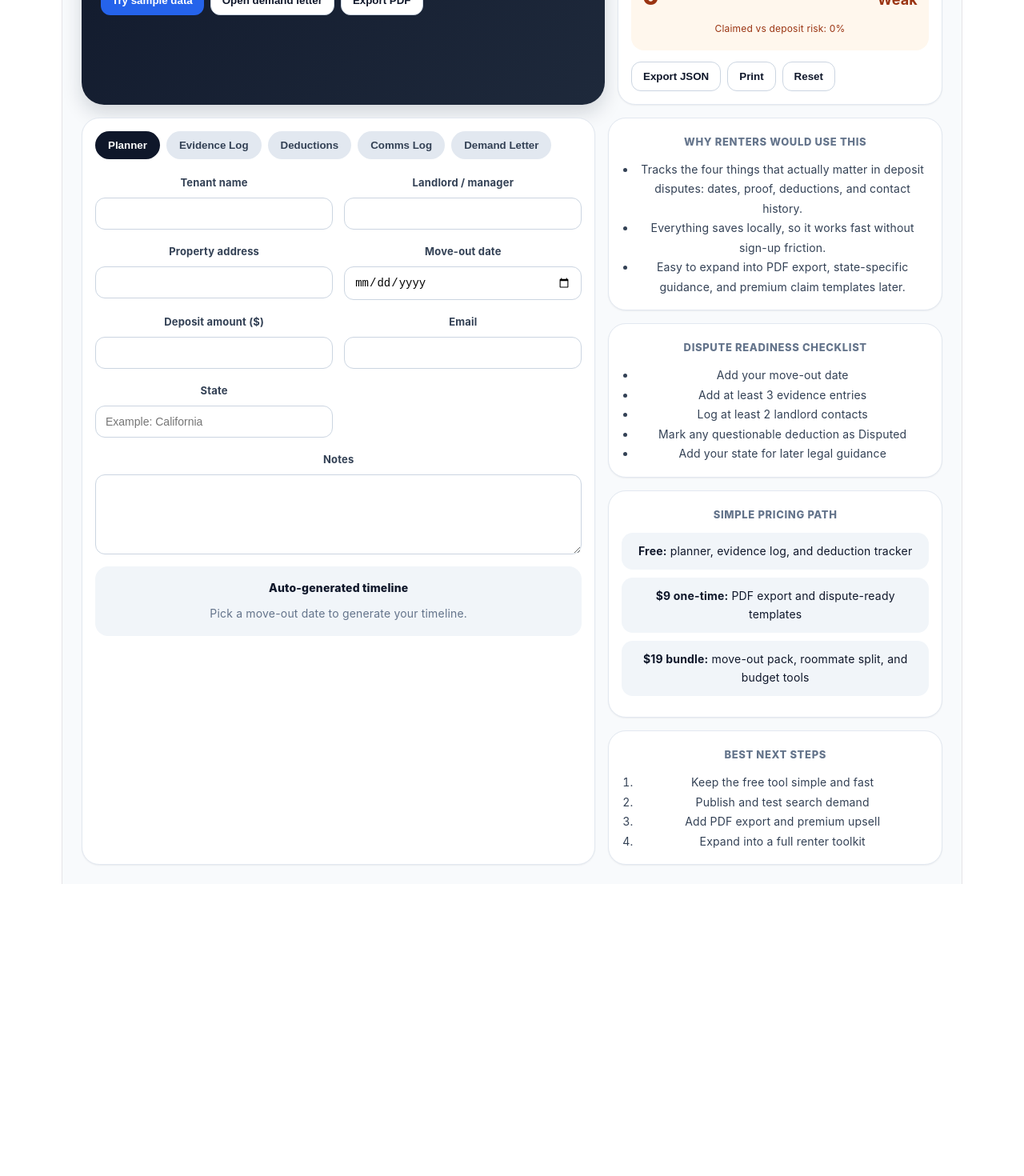
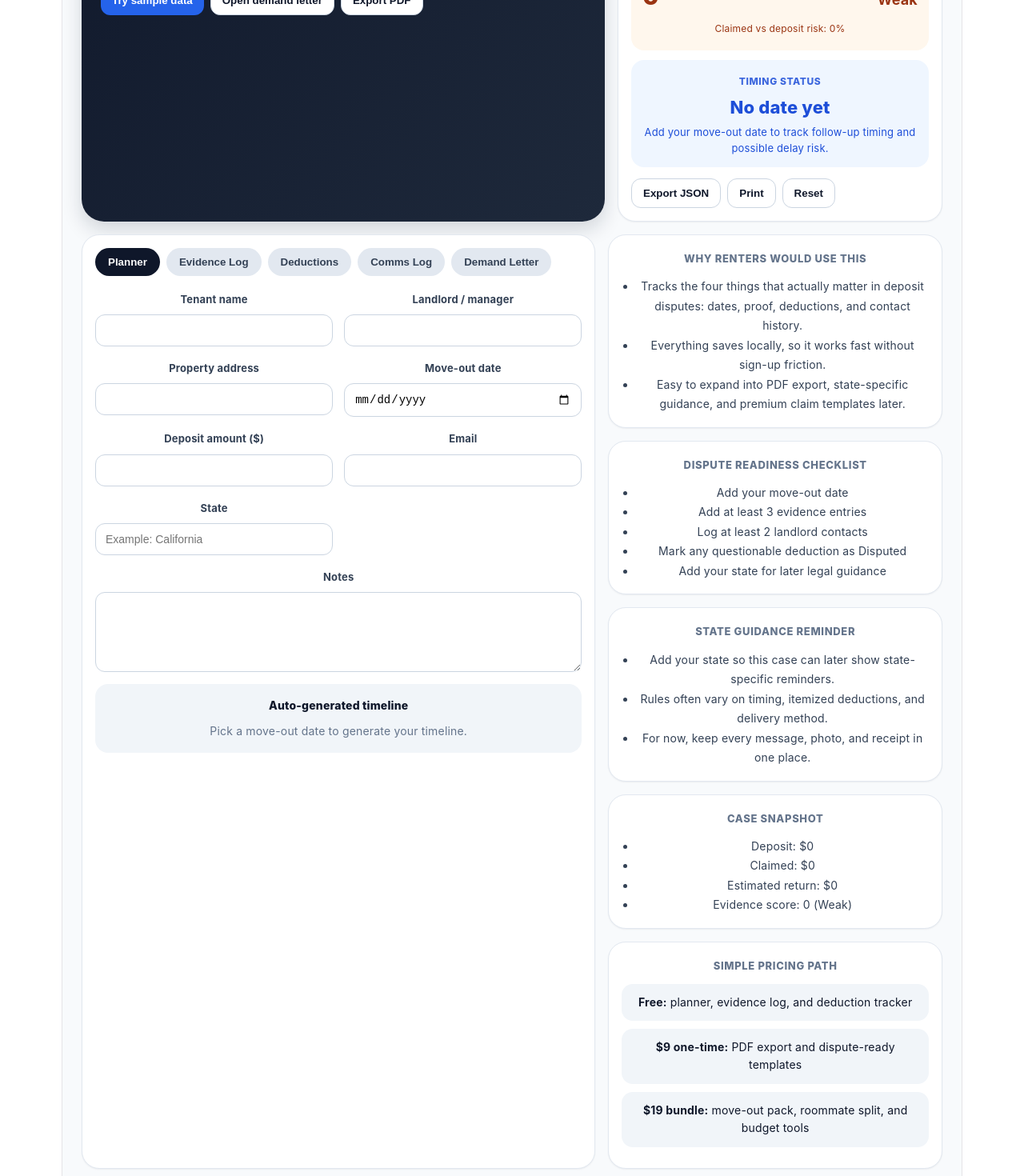
Before and after one commit to rlatjdwhd102677-lang/moveout-toolkit, a React (Vite) app: page / in a window 1280 px wide. Shown: the part 340-1810 px from the top of the page at 80% size. Before the commit the page ends 1445 px from the top, so only its background shows below. Built offline with nearby package versions, Linux system fonts and the light colour scheme.

Commit message:
v4 add timing status and state guidance

```diff
--- a/src/App.jsx
+++ b/src/App.jsx
@@ -1,7 +1,7 @@
 import { useEffect, useMemo, useState } from "react";
 
 export default function DepositDefender() {
-  const STORAGE_KEY = "deposit-defender-v3-fixed";
+  const STORAGE_KEY = "deposit-defender-v4";
 
   const defaultState = {
     tenantName: "",
@@ -150,12 +150,83 @@ export default function DepositDefender() {
   const evidenceLabel = evidenceStrength >= 75 ? "Strong" : evidenceStrength >= 45 ? "Medium" : "Weak";
   const depositRiskPercent = deposit > 0 ? Math.min(100, Math.round((totalClaimed / deposit) * 100)) : 0;
 
+  const daysSinceMoveOut = useMemo(() => {
+    if (!data.moveOutDate) return null;
+    const today = new Date();
+    const move = new Date(data.moveOutDate);
+    const ms = today.setHours(0, 0, 0, 0) - move.setHours(0, 0, 0, 0);
+    return Math.floor(ms / (1000 * 60 * 60 * 24));
+  }, [data.moveOutDate]);
+
+  const overdueStatus = useMemo(() => {
+    if (!data.moveOutDate) {
+      return {
+        label: "No date yet",
+        tone: "neutral",
+        message: "Add your move-out date to track follow-up timing and possible delay risk.",
+      };
+    }
+
+    if (daysSinceMoveOut < 0) {
+      return {
+        label: "Upcoming",
+        tone: "neutral",
+        message: `Move-out is ${Math.abs(daysSinceMoveOut)} day(s) away. Keep collecting evidence before handoff.`,
+      };
+    }
+
+    if (daysSinceMoveOut <= 21) {
+      return {
+        label: "On track",
+        tone: "good",
+        message: `${daysSinceMoveOut} day(s) since move-out. This is the window to monitor updates and keep records clean.`,
+      };
+    }
+
+    if (daysSinceMoveOut <= 30) {
+      return {
+        label: "Follow up now",
+        tone: "warn",
+        message: `${daysSinceMoveOut} day(s) since move-out. If you still have no clear update, a follow-up message is probably due now.`,
+      };
+    }
+
+    return {
+      label: "Potentially overdue",
+      tone: "risk",
+      message: `${daysSinceMoveOut} day(s) since move-out. You may need to send a stronger follow-up and prepare a demand letter.`,
+    };
+  }, [data.moveOutDate, daysSinceMoveOut]);
+
   const disputeChecklist = [
     data.moveOutDate ? "Move-out date added" : "Add your move-out date",
     evidenceCount >= 3 ? "Evidence log is building well" : "Add at least 3 evidence entries",
     commsCount >= 2 ? "Communication history logged" : "Log at least 2 landlord contacts",
     data.issues.some((x) => x.status === "Disputed") ? "Disputed deduction identified" : "Mark any questionable deduction as Disputed",
     data.stateName ? `State entered: ${data.stateName}` : "Add your state for later legal guidance",
+  ];
+
+  const stateGuidance = useMemo(() => {
+    if (!data.stateName) {
+      return [
+        "Add your state so this case can later show state-specific reminders.",
+        "Rules often vary on timing, itemized deductions, and delivery method.",
+        "For now, keep every message, photo, and receipt in one place.",
+      ];
+    }
+
+    return [
+      `State entered: ${data.stateName}. Treat this as an organizational reminder, not legal advice.`,
+      "Check your state's deadline expectations for deposit return and itemized deductions.",
+      "Confirm whether written notice, mailing address, or certified delivery matters in your area.",
+    ];
+  }, [data.stateName]);
+
+  const summaryHighlights = [
+    `Deposit: $${deposit.toLocaleString()}`,
+    `Claimed: $${totalClaimed.toLocaleString()}`,
+    `Estimated return: $${estimatedReturn.toLocaleString()}`,
+    `Evidence score: ${evidenceStrength} (${evidenceLabel})`,
   ];
 
   const downloadJson = () => {
@@ -185,7 +256,7 @@ export default function DepositDefender() {
           .join(NL)
       : "- No disputed deductions entered yet.";
 
-    const evidenceItems = data.evidence
+    const evidenceLines = data.evidence
       .filter((item) => item.fileRef || item.note)
       .slice(0, 5)
       .map((item) => {
@@ -195,8 +266,8 @@ export default function DepositDefender() {
         return `- ${dateText}: ${item.room}${fileText}${noteText}`;
       });
 
-    const evidenceText = evidenceItems.length
-      ? evidenceItems.join(NL)
+    const evidenceText = evidenceLines.length
+      ? evidenceLines.join(NL)
       : "- No evidence items listed yet.";
 
     const parts = [
@@ -261,6 +332,7 @@ export default function DepositDefender() {
       `Claimed deductions tracked: $${totalClaimed.toLocaleString()}`,
       `Estimated return: $${estimatedReturn.toLocaleString()}`,
       `Evidence strength: ${evidenceStrength} (${evidenceLabel})`,
+      `Timing status: ${overdueStatus.label}`,
       "",
       "Disputed / review deductions:",
       ...issueLines,
@@ -436,6 +508,11 @@ export default function DepositDefender() {
       background: "#fff7ed",
       marginTop: "12px",
     },
+    warningCard: {
+      borderRadius: "16px",
+      padding: "14px",
+      marginTop: "12px",
+    },
     mainGrid: {
       display: "grid",
       gridTemplateColumns: "1.2fr 0.78fr",
@@ -597,6 +674,15 @@ export default function DepositDefender() {
     },
   };
 
+  const warningStyle =
+    overdueStatus.tone === "risk"
+      ? { ...styles.warningCard, background: "#fef2f2", color: "#991b1b" }
+      : overdueStatus.tone === "warn"
+      ? { ...styles.warningCard, background: "#fff7ed", color: "#9a3412" }
+      : overdueStatus.tone === "good"
+      ? { ...styles.warningCard, background: "#ecfdf5", color: "#047857" }
+      : { ...styles.warningCard, background: "#eff6ff", color: "#1d4ed8" };
+
   const isMobile = typeof window !== "undefined" && window.innerWidth < 960;
   if (isMobile) {
     styles.heroGrid.gridTemplateColumns = "1fr";
@@ -659,6 +745,13 @@ export default function DepositDefender() {
               <div style={{ marginTop: "10px", fontSize: "12px", color: "#9a3412" }}>
                 Claimed vs deposit risk: {depositRiskPercent}%
               </div>
+            </div>
+            <div style={warningStyle}>
+              <div style={{ fontSize: "12px", fontWeight: 800, opacity: 0.85, textTransform: "uppercase", letterSpacing: "0.05em" }}>
+                Timing status
+              </div>
+              <div style={{ marginTop: "6px", fontSize: "22px", fontWeight: 800 }}>{overdueStatus.label}</div>
+              <div style={{ marginTop: "8px", fontSize: "13px", lineHeight: 1.55 }}>{overdueStatus.message}</div>
             </div>
             <div style={styles.toolbar}>
               <button style={styles.btn} onClick={downloadJson}>Export JSON</button>
@@ -835,20 +928,28 @@ export default function DepositDefender() {
             </div>
 
             <div style={{ ...styles.panel, marginTop: "16px" }}>
+              <div style={styles.sideTitle}>State guidance reminder</div>
+              <ul style={styles.list}>
+                {stateGuidance.map((item, idx) => (
+                  <li key={idx}>{item}</li>
+                ))}
+              </ul>
+            </div>
+
+            <div style={{ ...styles.panel, marginTop: "16px" }}>
+              <div style={styles.sideTitle}>Case snapshot</div>
+              <ul style={styles.list}>
+                {summaryHighlights.map((item, idx) => (
+                  <li key={idx}>{item}</li>
+                ))}
+              </ul>
+            </div>
+
+            <div style={{ ...styles.panel, marginTop: "16px" }}>
               <div style={styles.sideTitle}>Simple pricing path</div>
               <div style={styles.box}><strong>Free:</strong> planner, evidence log, and deduction tracker</div>
               <div style={styles.box}><strong>$9 one-time:</strong> PDF export and dispute-ready templates</div>
               <div style={styles.box}><strong>$19 bundle:</strong> move-out pack, roommate split, and budget tools</div>
-            </div>
-
-            <div style={{ ...styles.panel, marginTop: "16px" }}>
-              <div style={styles.sideTitle}>Best next steps</div>
-              <ol style={styles.list}>
-                <li>Keep the free tool simple and fast</li>
-                <li>Publish and test search demand</li>
-                <li>Add PDF export and premium upsell</li>
-                <li>Expand into a full renter toolkit</li>
-              </ol>
             </div>
           </div>
         </div>
```
